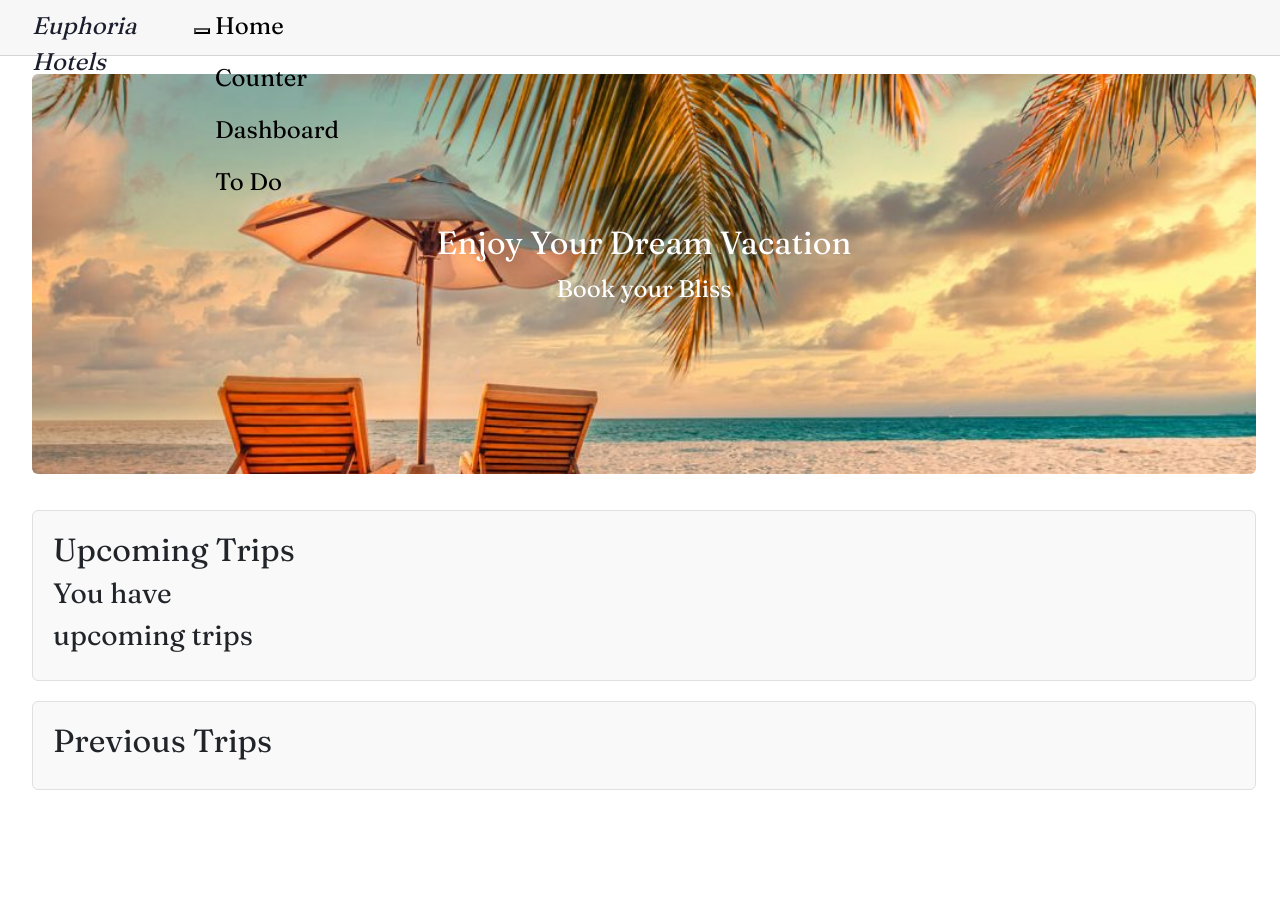
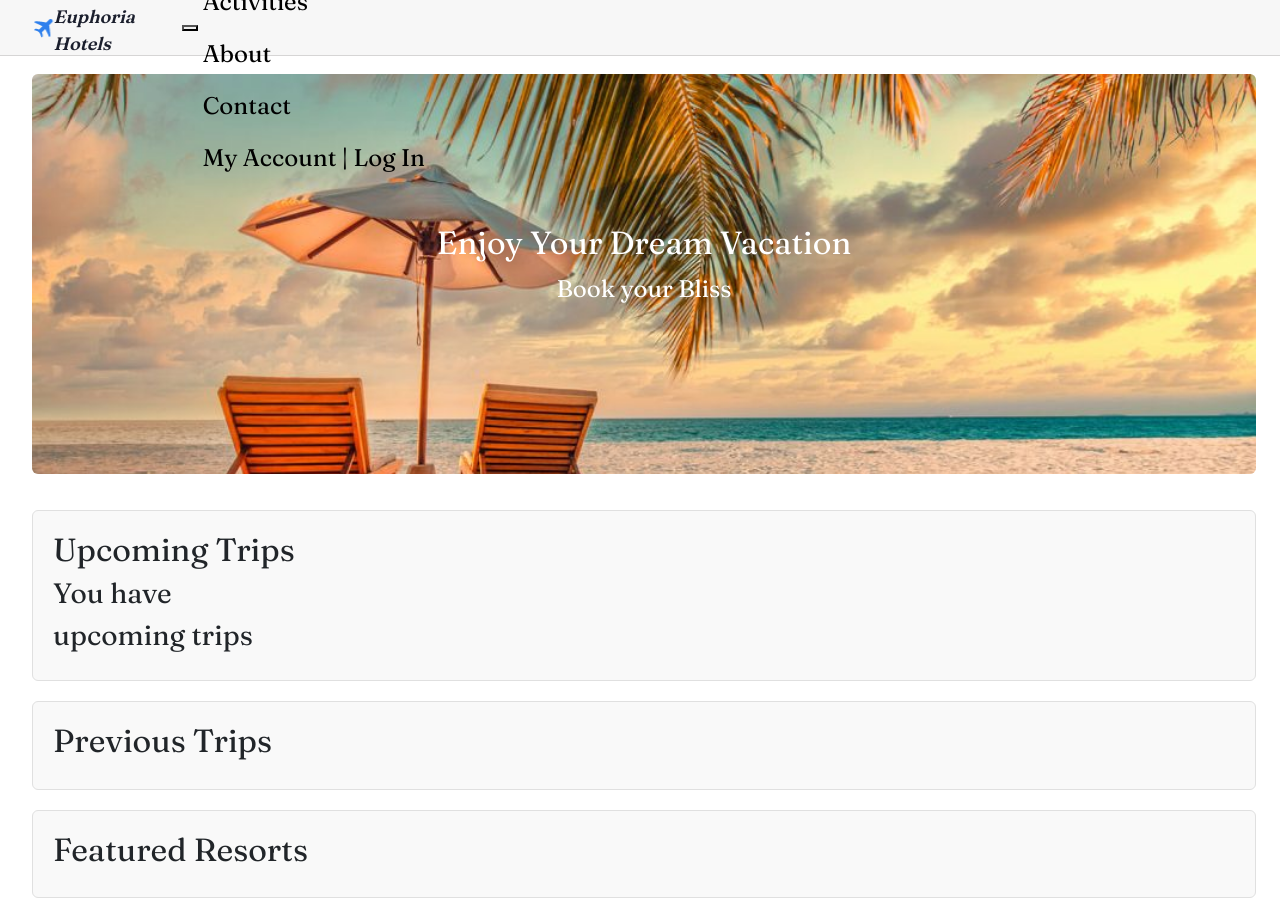
Before and after one commit to CSC-3380-Fall-2024/Team-7, an ASP.NET Core app: page /dashboard in a window 1280 px wide, after a click that opens the changed part. Before the commit the page ends 810 px from the top, so only its background shows below. Run offline with ASP.NET Core 8, Linux system fonts and the light colour scheme; style sheets or scripts are compiled from the project's sources.

Commit message:
adjusted nav bar to match design more; added more layout sections for dashboard

```diff
--- a/HMS/Components/Layout/MainLayout.razor
+++ b/HMS/Components/Layout/MainLayout.razor
@@ -7,6 +7,7 @@
 
     <main>
         <div class="top-row px-4">
+            <div class="title-icon"></div>
             <div class="nav-title">Euphoria Hotels</div>
             <button class="nav-toggle" type="button" data-bs-toggle="collapse" data-bs-target="#navbarCollapse"
                 aria-controls="navbarCollapse" aria-label="Toggle navigation">
@@ -19,13 +20,19 @@
                         <a class="nav-link" href="#">Home</a>
                     </li>
                     <li class="nav-item">
-                        <a class="nav-link" href="counter">Counter</a>
+                        <a class="nav-link" href="todoapp">Discover</a>
                     </li>
                     <li class="nav-item">
-                        <a class="nav-link" href="dashboard">Dashboard</a>
+                        <a class="nav-link" href="counter">Activities</a>
                     </li>
                     <li class="nav-item">
-                        <a class="nav-link" href="todoapp">To Do</a>
+                        <a class="nav-link" href="counter">About</a>
+                    </li>
+                    <li class="nav-item">
+                        <a class="nav-link" href="counter">Contact</a>
+                    </li>
+                    <li class="nav-item">
+                        <a class="nav-link" href="dashboard">My Account | Log In</a>
                     </li>
                 </ul>
             @*<a href="https://learn.microsoft.com/aspnet/core/" target="_blank">About</a>*@
--- a/HMS/Components/Layout/MainLayout.razor.css
+++ b/HMS/Components/Layout/MainLayout.razor.css
@@ -20,13 +20,21 @@
     justify-content: space-between;
     height: 3.5rem;
     display: flex;
-    align-items: baseline;
+    align-items:center;
     padding-left: 1rem;
 }
 
+.title-icon{
+    width: 25px;
+    height: 25px;
+    background-image: url('/images/plane_logo.png');
+    background-repeat:no-repeat;
+}
+
 .nav-title{
-    font-size: 24px;
+    font-size: 18px;
     font-style: italic;
+    font-weight: bold;
     color: #1B1F2D;
     flex-grow: 1;
     margin-right: 5px;
--- a/HMS/Components/Pages/Dashboard.razor
+++ b/HMS/Components/Pages/Dashboard.razor
@@ -15,6 +15,10 @@
 
 <div class="trips">
     <h2>Previous Trips</h2>
+</div>
+
+<div class="trips" id="resorts">
+    <h2>Featured Resorts</h2>
 </div>
 
 <style>
@@ -46,6 +50,10 @@
         margin-bottom: 20px;
         border-radius: 6px;
     }
+
+    .h2{
+        font-weight: bold;
+    }
 </style>
 
 @code {
```
Also changed, not shown: HMS/wwwroot/images/plane_logo.png (added), 3 other files.
